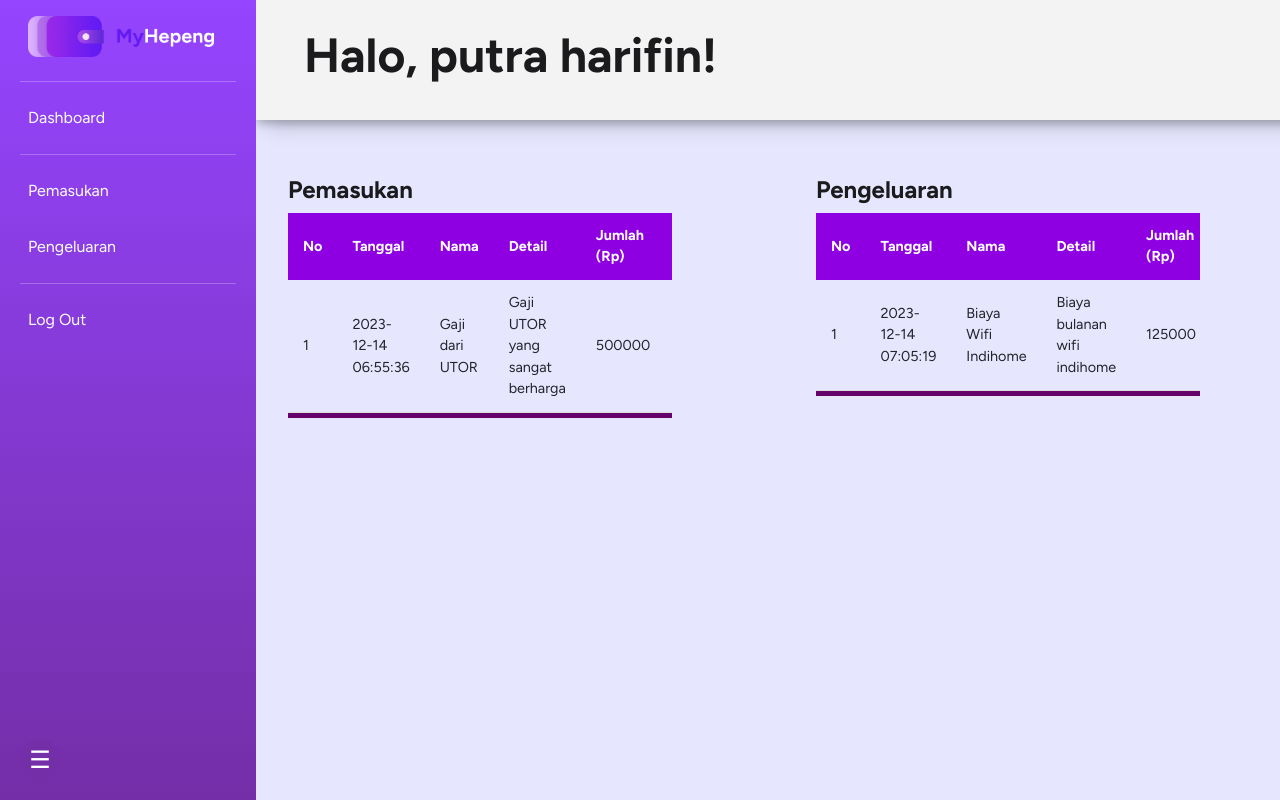
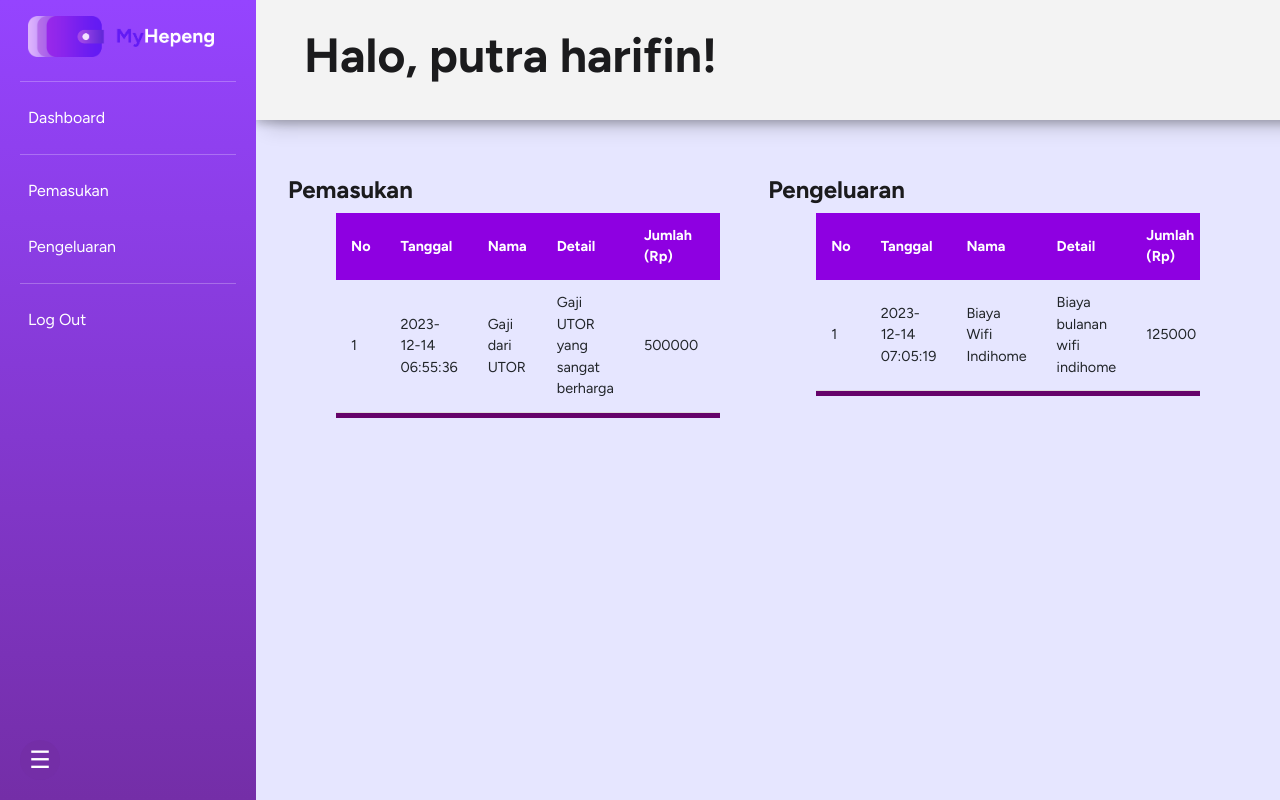
Before and after one commit to Rafaellsimarmata/my-hepeng, a PHP site: page / in a window 1280 px wide; the page is wider, and only the part inside the window is pictured. Run offline with PHP 8.4, Linux system fonts and the light colour scheme; a user stored in the database is signed in; data comes from the database, SQL or seed files in the repository.

Commit message:
fixed some css

```diff
--- a/script.js
+++ b/script.js
@@ -2,16 +2,20 @@ document.addEventListener("DOMContentLoaded", function () {
     var sidebar = document.getElementById("sidebar");
     var sidebarCollapse = document.getElementById("sidebarCollapse");
     var main = document.querySelector("main");
+    var utama = document.querySelector("section.utama");
 
     sidebarCollapse.addEventListener("click", function () {
         sidebar.classList.toggle("collapsed");
 
         // Adjust the margin of the main element based on the collapsed state
         main.style.marginLeft = sidebar.classList.contains("collapsed") ? "0" : "20vw";
+        utama.style.width = sidebar.classList.contains("collapsed") ? "100vw" : "80vw";
     });
 
     // Check if the sidebar is initially collapsed and adjust the main margin accordingly
     if (sidebar.classList.contains("collapsed")) {
         main.style.marginLeft = "0";
+        utama.style.width = "100vw";
+
     }
 });
--- a/style.css
+++ b/style.css
@@ -98,25 +98,25 @@ main section.greeting {
 
 main section.utama {
     padding: 2rem;
-    display: grid;
+    display: flex;
+    justify-content: space-around;
+    flex-direction: row;
     width: 80vw;
-
 }
 
 .pemasukan{
     grid-column: 1;
     grid-row: 1;
-    margin-right: auto;
-    width: 30vw;
+    margin: 0;
+    width: auto;
 
 }
 
 .pengeluaran{
     grid-column: 2;
     grid-row: 1;
-    margin-left: auto;
-    margin-right: auto;
-    width: 30vw;
+    margin: 0;
+    width: auto;
     overflow: scroll;
 }
 
@@ -142,9 +142,9 @@ h3 {
     border-bottom: rgb(101, 3, 106) 5px solid;
     font-size: 0.9em;
     font-family: sans-serif;
-    width: auto;
+    width: 80%;
     max-height: 60vh;
-    overflow-y:scroll;
+    overflow-y:auto;
     display:block;
     height: auto;
 }
@@ -217,6 +217,11 @@ h3 {
     #sidebar.collapsed + main {
         margin-left: 0;
     }
+
+    main section.utama {
+        flex-direction: column;
+    }
+
 }
 
 
```
